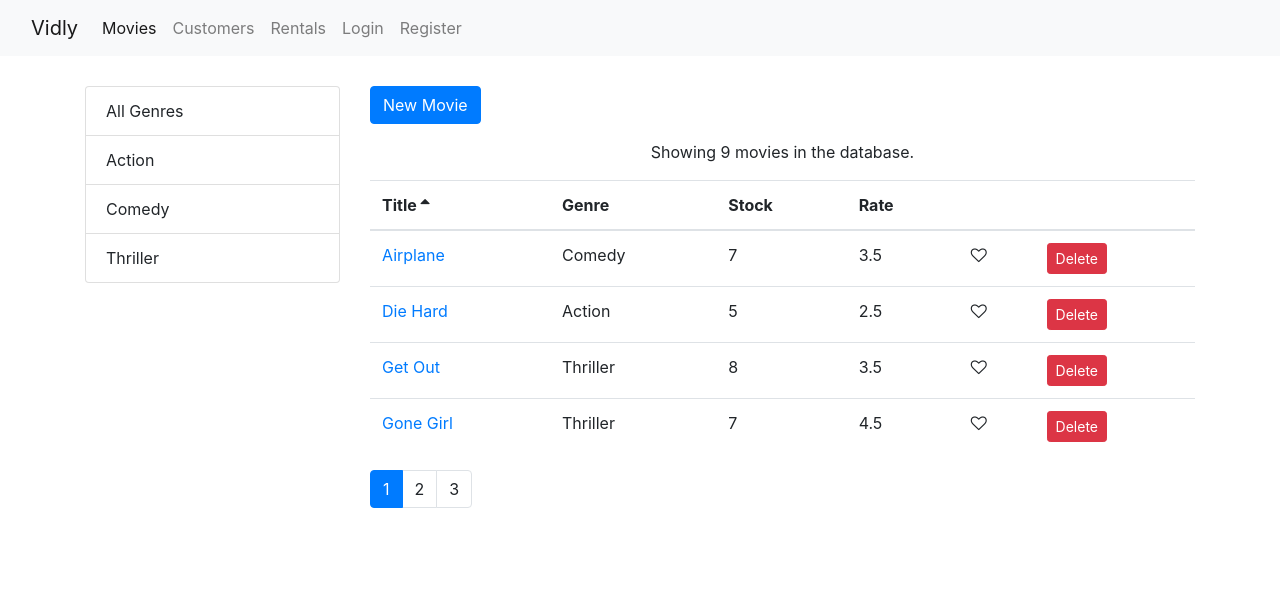
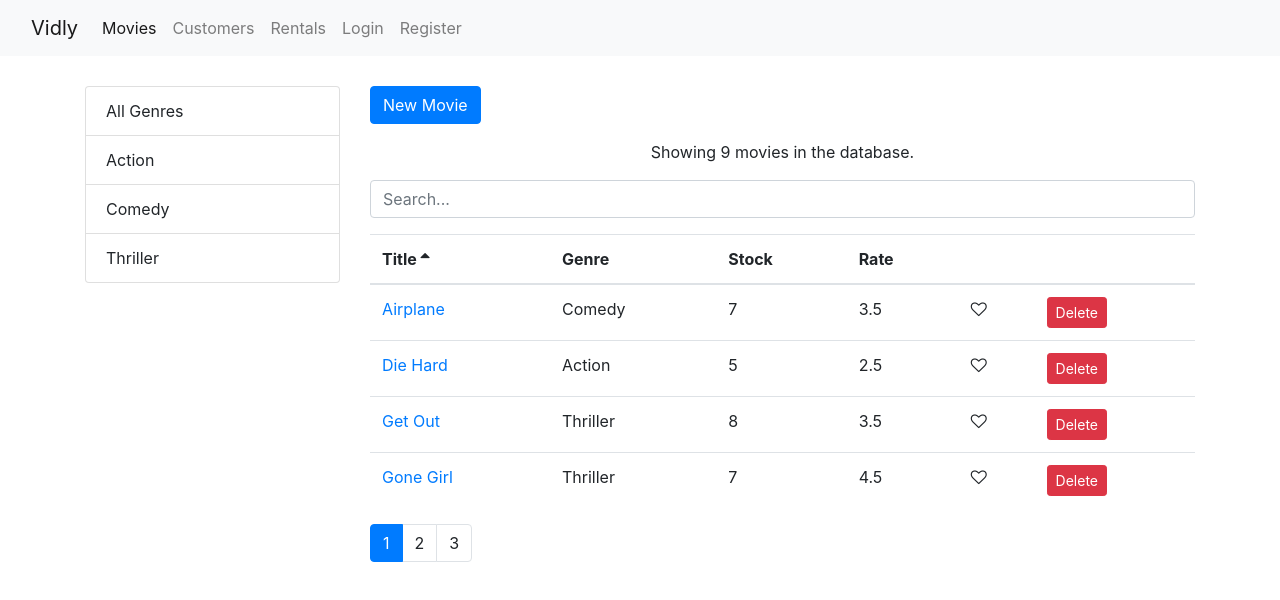
Before and after one commit to jfcv/REACT-vidly, a React (Create React App) app: page /movies in a window 1280 px wide. Shown: the top 600 px of the page. Built offline with nearby package versions, Linux system fonts and the light colour scheme.

Commit message:
SearchBox common Component implemented. Search functionality implemented.

```diff
--- /dev/null
+++ b/src/components/common/searchBox.jsx
@@ -0,0 +1,17 @@
+import React, { Component } from "react";
+
+const SearchBox = ({ value, onChange }) => {
+  return (
+    <div className="form-group">
+      <input
+        type="text"
+        placeholder="Search..."
+        className="form-control"
+        value={value}
+        onChange={(e) => onChange(e.currentTarget.value)}
+      />
+    </div>
+  );
+};
+
+export default SearchBox;
--- a/src/components/movies.jsx
+++ b/src/components/movies.jsx
@@ -1,5 +1,6 @@
 import React, { Component } from "react";
 import { Link } from "react-router-dom";
+import SearchBox from "./common/searchBox";
 import MoviesTable from "./moviesTable.jsx";
 import ListGroup from "./common/listGroup.jsx";
 import Pagination from "./common/pagination";
@@ -16,6 +17,7 @@ class Movies extends React.Component {
     currentPage: 1,
     selectedGenre: {},
     sortColumn: { path: "title", order: "asc" },
+    searchQuery: "",
   };
 
   componentDidMount() {
@@ -41,11 +43,15 @@ class Movies extends React.Component {
   };
 
   handleGenreSelect = (genre) => {
-    this.setState({ selectedGenre: genre, currentPage: 1 });
+    this.setState({ searchQuery: "", selectedGenre: genre, currentPage: 1 });
   };
 
   handleSort = (sortColumn) => {
     this.setState({ sortColumn });
+  };
+
+  handleSearch = (query) => {
+    this.setState({ searchQuery: query, selectedGenre: {}, currentPage: 1 });
   };
 
   getPageData = () => {
@@ -55,13 +61,23 @@ class Movies extends React.Component {
       currentPage,
       selectedGenre,
       sortColumn,
+      searchQuery,
     } = this.state;
 
-    const filteredMovies = selectedGenre._id
-      ? allMovies.filter((movie) => movie.genre.name === selectedGenre.name)
-      : allMovies;
+    let filtered = allMovies;
+
+    if (searchQuery) {
+      filtered = allMovies.filter((movie) =>
+        movie.title.toLowerCase().startsWith(searchQuery.toLowerCase())
+      );
+    } else if (selectedGenre._id) {
+      filtered = allMovies.filter(
+        (movie) => movie.genre._id === selectedGenre._id
+      );
+    }
+
     const sortedMovies = _.orderBy(
-      filteredMovies,
+      filtered,
       [sortColumn.path],
       [sortColumn.order]
     );
@@ -71,8 +87,14 @@ class Movies extends React.Component {
   };
 
   render() {
-    const { genres, pageSize, currentPage, selectedGenre, sortColumn } =
-      this.state;
+    const {
+      genres,
+      pageSize,
+      currentPage,
+      selectedGenre,
+      sortColumn,
+      searchQuery,
+    } = this.state;
     const { count, movies } = this.getPageData();
 
     if (count === 0)
@@ -99,6 +121,8 @@ class Movies extends React.Component {
             Showing {count} movies in the database.
           </p>
 
+          <SearchBox value={searchQuery} onChange={this.handleSearch} />
+
           <MoviesTable
             movies={movies}
             sortColumn={sortColumn}
```
